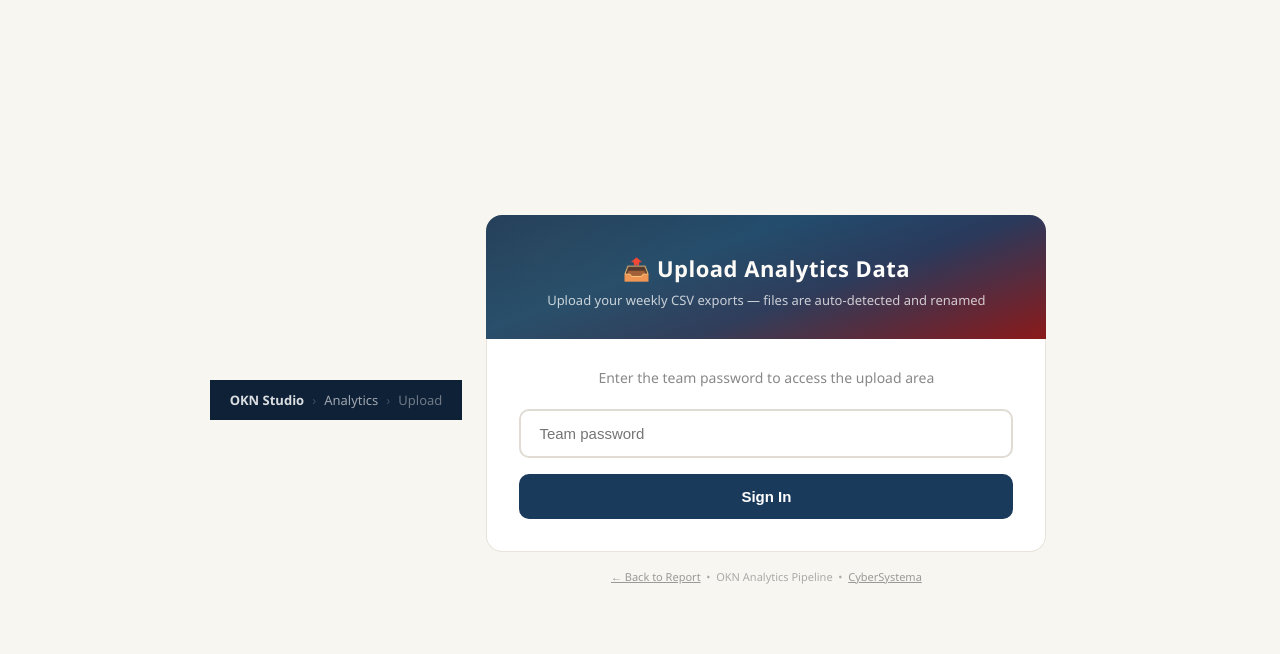
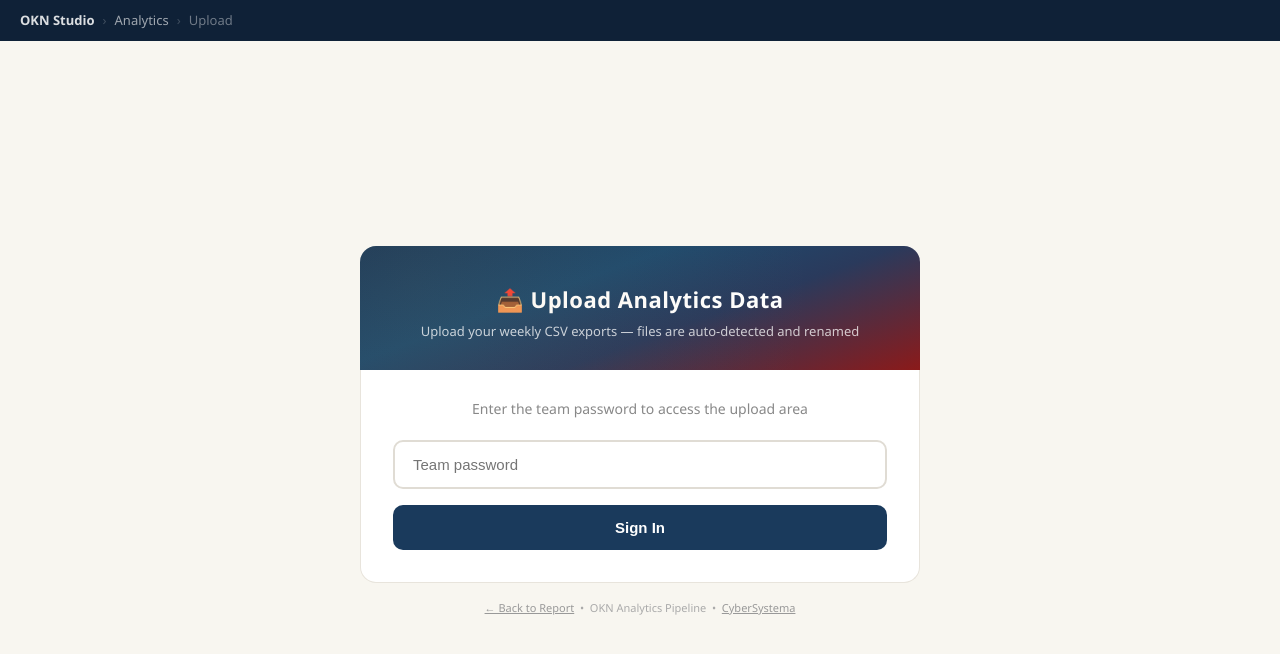
Before and after one commit to CyberSystema/oknstudio, a plain HTML site: page site/analytics/upload.html in a window 1280 px wide. Drawn offline with Linux system fonts and the light colour scheme.

Commit message:
Fix upload.html css issues

```diff
--- a/site/analytics/upload.html
+++ b/site/analytics/upload.html
@@ -7,14 +7,20 @@
 <style>
 *{margin:0;padding:0;box-sizing:border-box}
 html{overflow-x:hidden}
-body{font-family:'Segoe UI','Noto Sans KR',sans-serif;background:#f8f6f0;color:#2c2c2c;line-height:1.6;min-height:100vh;display:flex;align-items:center;justify-content:center}
-.wrap{max-width:560px;width:100%;margin:24px;padding:0}
+body{font-family:'Segoe UI','Noto Sans KR',sans-serif;background:#f8f6f0;color:#2c2c2c;line-height:1.6;min-height:100vh;display:flex;flex-direction:column;align-items:center;justify-content:center;padding-top:62px}
+.studio-nav{width:100%;position:fixed;top:0;left:0;right:0;z-index:999}
+.wrap{max-width:560px;width:100%;margin:auto;padding:0}
 
 /* Header */
 .hdr{background:linear-gradient(160deg,#1a3a5c 0%,#1e4a6e 35%,#2a3a5c 60%,#8b1a1a 100%);color:white;padding:36px 32px 28px;border-radius:16px 16px 0 0;text-align:center;position:relative;overflow:hidden}
 .hdr::before{content:'';position:absolute;top:-50%;left:-50%;width:200%;height:200%;background:radial-gradient(circle at 30% 40%,rgba(196,149,58,0.08) 0%,transparent 50%);pointer-events:none}
 .hdr h1{font-size:22px;margin-bottom:4px;letter-spacing:0.5px;font-weight:700}
 .hdr p{opacity:0.75;font-size:13px}
+.studio-nav{display:flex;align-items:center;gap:8px;padding:10px 20px;background:#0f2137;font-size:13px}
+.studio-nav a{color:rgba(255,255,255,0.6);text-decoration:none}.studio-nav a:hover{color:#c4953a}
+.sn-home{font-weight:600;color:rgba(255,255,255,0.85) !important}
+.sn-sep{color:rgba(255,255,255,0.2)}
+.sn-current{color:rgba(255,255,255,0.4)}
 
 /* Card */
 .card{background:white;border-radius:0 0 16px 16px;padding:28px 32px 32px;border:1px solid #e8e4dc;border-top:none}
@@ -138,19 +144,12 @@ body{font-family:'Segoe UI','Noto Sans KR',sans-serif;background:#f8f6f0;color:#
 </head>
 <body>
 <nav class="studio-nav" id="studioNav">
-<a href="/" class="sn-home">OKN Studio</a>
-<span class="sn-sep">›</span>
-<a href="/analytics/">Analytics</a>
-<span class="sn-sep">›</span>
-<span class="sn-current">Upload</span>
+  <a href="/" class="sn-home">OKN Studio</a>
+  <span class="sn-sep">›</span>
+  <a href="/analytics/">Analytics</a>
+  <span class="sn-sep">›</span>
+  <span class="sn-current">Upload</span>
 </nav>
-<style>
-.studio-nav{display:flex;align-items:center;gap:8px;padding:10px 20px;background:#0f2137;font-size:13px}
-.studio-nav a{color:rgba(255,255,255,0.6);text-decoration:none}.studio-nav a:hover{color:#c4953a}
-.sn-home{font-weight:600;color:rgba(255,255,255,0.85) !important}
-.sn-sep{color:rgba(255,255,255,0.2)}
-.sn-current{color:rgba(255,255,255,0.4)}
-</style>
 <script>if(new URLSearchParams(window.location.search).has('embed'))document.getElementById('studioNav').style.display='none';</script>
 <div class="wrap">
   <div class="hdr">
```
